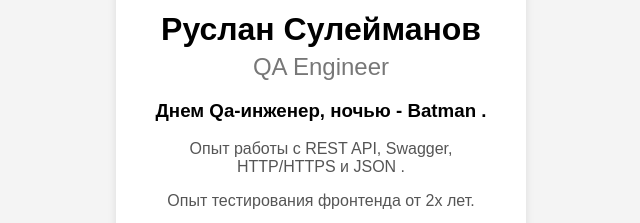
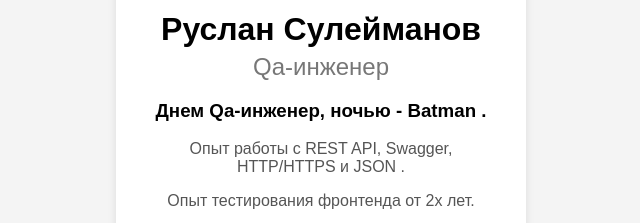
Before and after one commit to RuslanS-Qa/cv, a plain HTML site: page index.html in a window 1280 px wide. Shown: the part 355-578 px from the top of the page, 319-959 px from the left. Drawn offline with Linux system fonts and the light colour scheme.

Commit message:
Revert "qa-engineer"

```diff
--- a/index.html
+++ b/index.html
@@ -10,7 +10,7 @@
     <div class="card">
         <img src="004.png" width="200" height="300" alt="фото">
         <h1>Руслан Сулейманов</h1>
-        <h2>QA Engineer</h2>
+        <h2>Qa-инженер</h2>
         <h3> Днем Qa-инженер, ночью - Batman  .</h3>
 	<p> Опыт работы с REST API, Swagger, HTTP/HTTPS и JSON .</p>
 	<p>   Опыт тестирования фронтенда от 2х лет.</p>
```
